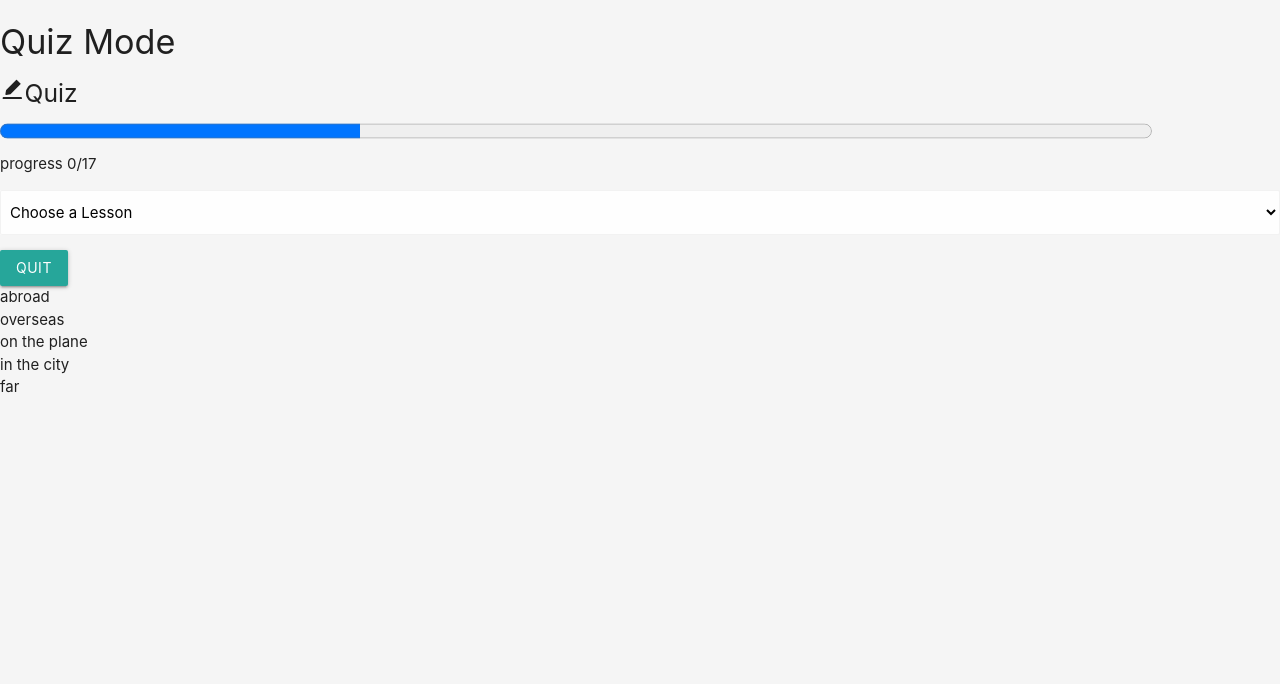
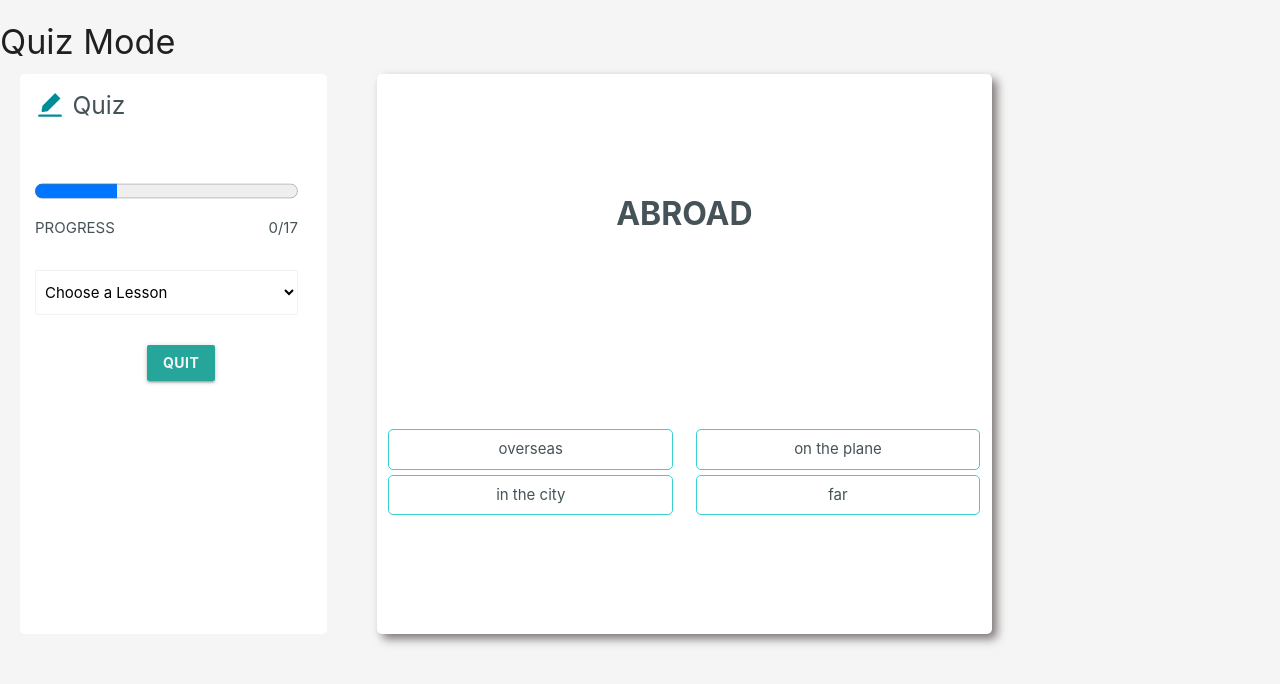
Before and after one commit to nhussaini/essential-words-toefl, a React (Create React App) app: page /quiz in a window 1280 px wide. Shown: the top 684 px of the page. Built offline with nearby package versions, Linux system fonts and the light colour scheme.

Commit message:
added the primary style for quiz component

```diff
--- a/src/components/Quiz.js
+++ b/src/components/Quiz.js
@@ -38,13 +38,16 @@ class Quiz extends Component{
                     </div>
 
 
-                    <div className="question-container">
+                    <div className="word-container">
+                        <div className="word">
                         <p className="question">abroad</p>
-                        <div className="answer-container">
-                            <div className="anwer-A">overseas</div>
-                            <div className="anwer-B">on the plane</div>
-                            <div className="anwer-C">in the city</div>
-                            <div className="anwer-D">far</div>
+                        </div>
+
+                        <div className=" row answer-container">
+                            <div className="col s12 m6  answer"><p>overseas</p></div>
+                            <div className="col s12 m6  answer"><p>on the plane</p></div>
+                            <div className="col s12 m6  answer"><p>in the city</p></div>
+                            <div className="col s12 m6  answer"><p>far</p></div>
                         </div>
                     </div>
 
--- a/src/styles/components/_learn.scss
+++ b/src/styles/components/_learn.scss
@@ -13,13 +13,8 @@ body{
         display: flex;
         justify-content:start;
         color: $darkslategray;
-
-
         width: 80%;
         height: 70vh;
-
-
-
         .controls-container{
             width: 30%;
             margin-right: 50px;
@@ -34,7 +29,6 @@ body{
                 color: $darkcyan;
                 font-size: 2rem;
                 margin-right: .5rem;
-
             }
             .flashcard-name{
                 position: relative;
--- /dev/null
+++ b/src/styles/components/_quiz.scss
@@ -0,0 +1,107 @@
+.quiz-main-content{
+    display: flex;
+    justify-content: start;
+    color: $darkslategray;
+    width: 80%;
+    height: 70vh;
+
+    .quiz-controls-container{
+        width: 30%;
+        margin-right: 50px;
+        margin-left: 20px;
+        padding-left: 1rem;
+        background-color: white;
+        border-radius: 5px;
+
+        .flashcard-icon {
+            color: $darkcyan;
+            font-size: 2rem;
+            margin-right: .5rem;
+        }
+        .flashcard-name{
+            position: relative;
+            top: -6px;
+        }
+        .progress-container .progress-bar{
+            height: 1rem;
+            width: 50%;
+            background-color: $lightsteelblue;
+            border-radius: 0.5rem;
+        }
+        .progress-container{
+            margin-top: 50px;
+            .progress-text{
+                width: 90%;
+                display: flex;
+                justify-content: space-between;
+                text-transform: uppercase;
+                margin-top: 5px;
+            }
+        }
+        .quit{
+
+        padding: 1rem 0;
+        text-transform: uppercase;
+        font-weight: bold;
+        text-align: center;
+        .quit-button{
+            color: whitesmoke;
+        }
+
+        }
+        .select-container{
+            width: 90%;
+            margin-top: 2rem;
+            .select-lesson{
+                height: 5px;
+            }
+        }
+    }
+
+    .word-container{
+            width: 60%;
+            background-color: white;
+            box-shadow: 5px 5px  10px #7D7877 ;
+            border-radius: 5px;
+
+            .word {
+                height: 50%;
+
+                display: flex;
+                justify-content: center;
+                align-items: center;
+                font-weight:bolder;
+                font-size: xx-large;
+                text-transform: uppercase;
+            }
+
+            .answer-container{
+
+                margin-top: 5rem;
+                text-align: center;
+
+
+
+                .answer{
+                    margin-bottom: 5px;
+
+
+
+                    p{
+
+                        border: 1.5px solid  #3ccfcf;
+                        border-radius: 5px;
+                        padding:8px;
+                    }
+                    :hover{
+                        border: 1.5px solid #ffca08;
+                        cursor: pointer;
+
+
+                    }
+
+                }
+
+            }
+    }
+}
--- a/src/styles/styles.scss
+++ b/src/styles/styles.scss
@@ -3,3 +3,4 @@
 @import './base/variables';
 @import './components/home';
 @import './components/learn';
+@import './components/quiz';
```
